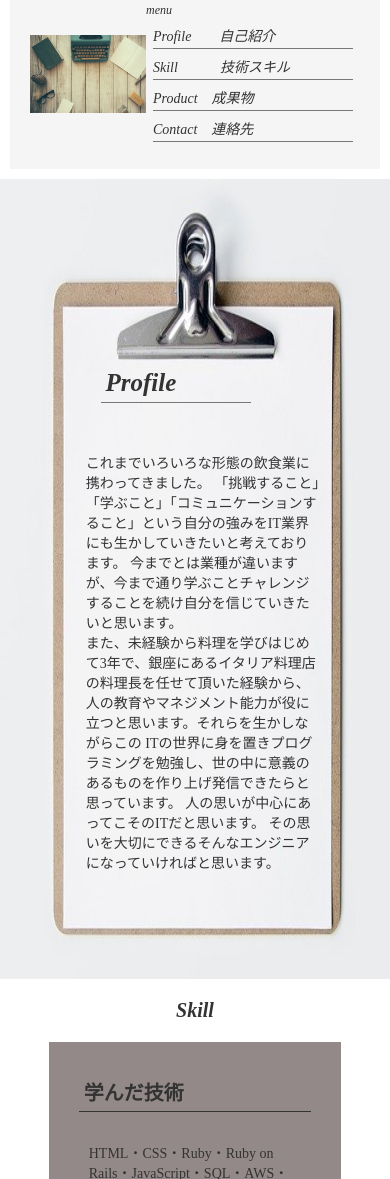
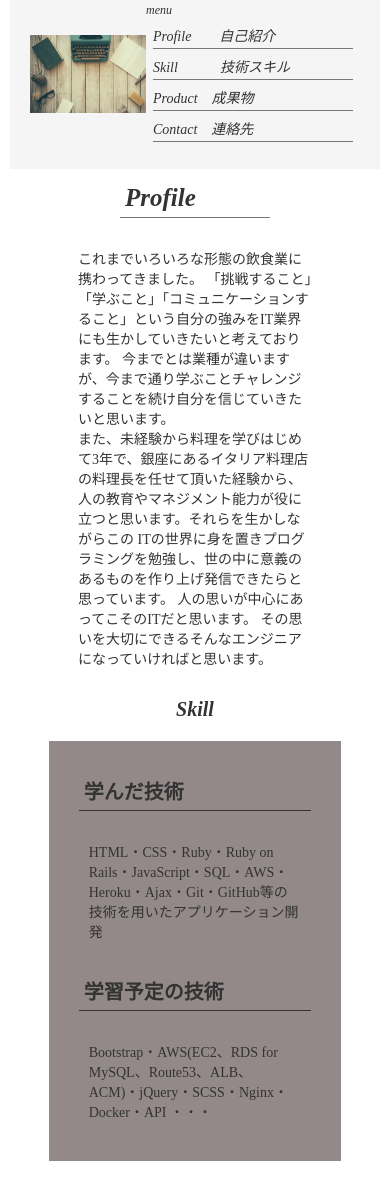
Before and after one commit to B0elena/MyPortfolio, a plain HTML site: page index.html in a window 390 px wide. Shown: the part 529-1708 px from the top of the page. Drawn offline with Linux system fonts and the light colour scheme.

Commit message:
レスポンシブ修正

```diff
--- a/index.html
+++ b/index.html
@@ -48,16 +48,7 @@
 
       <!-- 自己紹介部分 -->
       <section id="introduction-content">
-        <figure class="introduction-content">
-          <img src="img/p-image1.jpg" alt="menu-image" width="100%" height="800vh" class="menu-image">
-          <div class="introduction-menu">
-            <div class="introduction-contents">
-              <div>
-                <img src="img/p-image3.jpg" alt="menu-image" width="200px" height="200px" class="my-picture">
-              </div>
         <h1 class="introduction-title">Profile</h1>
-            </div>
-          </div>
         <p class="introduction-text">
           これまでいろいろな形態の飲食業に携わってきました。
           「挑戦すること」「学ぶこと」「コミュニケーションすること」という自分の強みをIT業界にも生かしていきたいと考えております。
@@ -68,7 +59,6 @@
           人の思いが中心にあってこそのITだと思います。
           その思いを大切にできるそんなエンジニアになっていければと思います。
         </p>
-        </figure>
       </section>
       <!-- 自己紹介部分 -->
 
--- a/stylesheet/index.css
+++ b/stylesheet/index.css
@@ -122,26 +122,7 @@ header {
 
 /* 自己紹介部分 */
 .introduction-content {
-  position: relative;
-  display: flex;
-  width: 100%;
-  /* height: 100%; */
-  margin: 0;
-}
 
-.introduction-menu {
-  position: absolute;
-  width: 80%;
-  height: 80%;
-  margin: auto;
-  display: flex;
-  align-items: center;
-  justify-content: space-around;
-}
-
-.my-picture {
-  border-radius: 50%;
-  margin-left: 10vw;
 }
 
 .introduction-title {
@@ -149,7 +130,7 @@ header {
   font-style: oblique;
   padding: 5px;
   border-bottom: 1px solid #777;
-  margin-left: 10vw;
+  margin: auto;
   width: 150px;
 }
 
@@ -160,12 +141,8 @@ header {
 }
 
 .introduction-text {
-  position: absolute;
   width: 60%;
-  margin: 65vh 22vw 0;
-  display: flex;
-  align-items: center;
-  justify-content: space-around;
+  margin: 30px auto;
 }
 
 
@@ -344,26 +321,7 @@ footer > p {
   /* メニュー部分 */
 
   /* 自己紹介部分 */
-  .my-picture {
-    display: none;
-  }
 
-  .introduction-title{
-    position: absolute;
-    top: 180px;
-  }
-
-  .introduction-menu {
-    position: absolute;
-    width: 80%;
-    height: 80%;
-    margin: 5px auto;
-  }
-
-  .introduction-text {
-    position: absolute;
-    margin: 70% 22vw 0;
-  }
   /* 自己紹介部分 */
 
   /* 成果物部分 */
```
Lines whose indentation alone changed are shown as unchanged.
